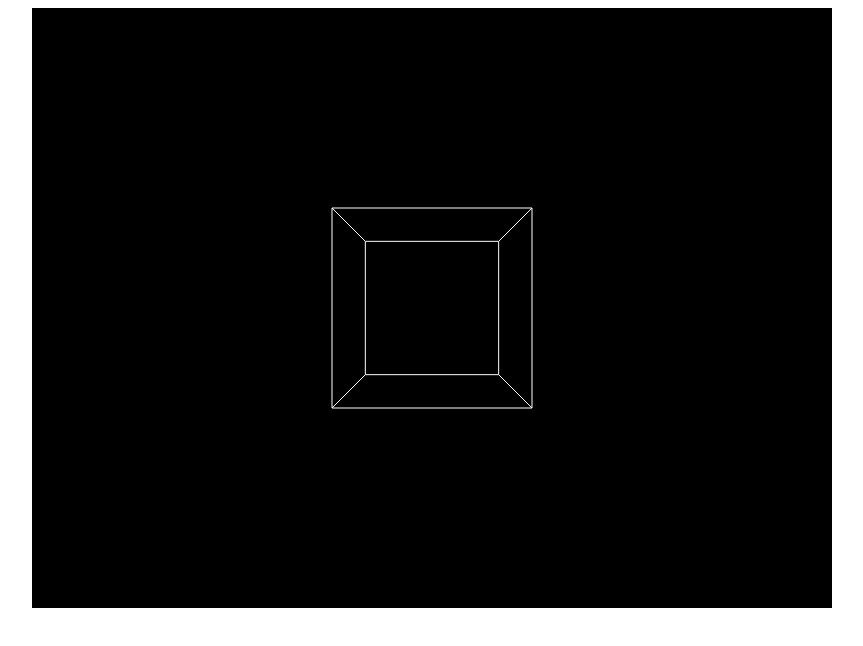
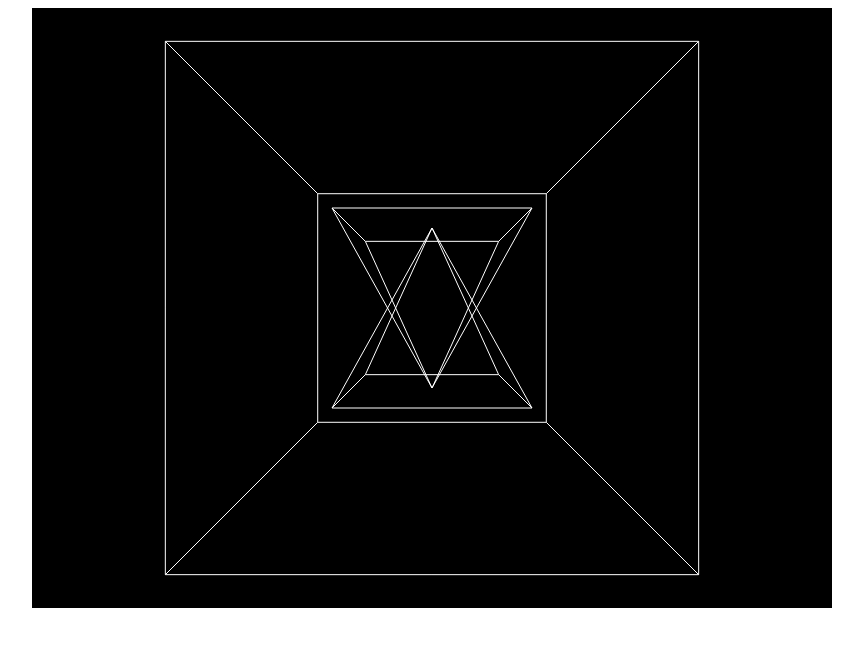
Before and after one commit to BaselABathish/3d_engine_ver_1, a website: page index.html in a window 1280 px wide. Shown: the whole page, without its empty margins (208-1071 px from the left). Drawn offline with Linux system fonts and the light colour scheme.

Commit message:
Added shapes

```diff
--- /dev/null
+++ b/engine.js
@@ -0,0 +1,216 @@
+
+    const canvas = document.getElementById('canvas');
+    const ctx = canvas.getContext('2d'); //2d drawing context so I can fake 3d using math
+    let d = 400
+    let angleX = 0, angleY = 0, angleZ = 0 //keep track of rotation
+    window.addEventListener('keydown', e => {
+    if (e.key === 'ArrowLeft') angleY -= 0.1;
+    if (e.key === 'ArrowRight') angleY += 0.1;
+    if (e.key === 'ArrowUp') angleX -= 0.1;
+    if (e.key === 'ArrowDown') angleX += 0.1;
+
+    if (e.key === 'q') cameraY += 10;
+    if (e.key === 'e') cameraY -= 10;
+    if (e.key === 'a') cameraX -= 10;
+    if (e.key === 'd') cameraX += 10;
+    if (e.key === 'w') d += 10;
+    if (e.key === 's') d -= 10;
+});
+
+    let cameraX = 0,  cameraY = 0,  cameraZ = 0
+
+    // Cube vertices (3D points)
+    const vertices = [
+        /*
+    [-1, -1, -1],
+    [1, -1, -1],
+    [1, 1, -1],
+    [-1, 1, -1],
+    [-1, -1, 1],
+    [1, -1, 1],
+    [1, 1, 1],
+    [-1, 1, 1],
+
+         */
+
+
+    ];
+    // Cube edges (pairs of vertex indices), [first point, second point]
+    const edges = [
+        /*
+    [0,1],[1,2],[2,3],[3,0],
+    [4,5],[5,6],[6,7],[7,4],
+    [0,4],[1,5],[2,6],[3,7],
+
+         */
+
+    ];
+    function cube(start_x, start_y, start_z, size) {
+
+        let c = [
+
+            [start_x, start_y, start_z], //0, 0, 0
+            [start_x + size, start_y, start_z], //1, 0, 0
+            [start_x, start_y, start_z + size], //0, 0, 1
+            [start_x + size, start_y, start_z + size], //1, 0, 1
+
+            [start_x, start_y + size, start_z], //0, 1, 0
+            [start_x + size, start_y + size, start_z], //1, 1, 0
+            [start_x, start_y + size, start_z + size], //0, 1, 1
+            [start_x + size, start_y + size, start_z + size], //1, 1, 1
+        ]
+        for (i of c){
+            vertices.push(i)
+        }
+
+
+        let total_vertices = vertices.length;
+
+        let e = [
+            [total_vertices - 8, total_vertices - 7], //0, 0, 0 - 1, 0, 0
+            [total_vertices - 8, total_vertices - 6], //0, 0, 0 - 0, 0, 1
+            [total_vertices - 7, total_vertices - 5], //1, 0, 0 - 1, 0, 1
+            [total_vertices - 6, total_vertices - 5], //0, 0, 1 - 1, 0, 1
+
+            [total_vertices - 8, total_vertices - 4], //0, 0, 0 - 0, 1, 0
+            [total_vertices - 7, total_vertices - 3], //1, 0, 0 - 1, 1, 0
+            [total_vertices - 6, total_vertices - 2], //0, 0, 1 - 0, 1, 1
+            [total_vertices - 5, total_vertices - 1], //1, 0, 1 - 1, 1, 1
+
+            [total_vertices - 4, total_vertices - 3], //0, 1, 0 - 1, 1, 0
+            [total_vertices - 4, total_vertices - 2], //0, 1, 0 - 0, 1, 1
+            [total_vertices - 3, total_vertices - 1], //1, 1, 0 - 1, 1, 1
+            [total_vertices - 2, total_vertices - 1], //0, 1, 1 - 1, 1, 1
+
+
+
+
+        ]
+        for (i of e){
+            edges.push(i)
+        }
+
+
+
+
+
+    }
+    function pyramid(start_x, start_y, start_z, size) {
+
+        let c = [
+
+            [start_x, start_y, start_z], //0, 0, 0
+            [start_x + size, start_y, start_z], //1, 0, 0
+            [start_x, start_y, start_z + size], //0, 0, 1
+            [start_x + size, start_y, start_z + size], //1, 0, 1
+
+            [start_x + size/2, start_y + size, start_z + size/2], //0.5, 1, 0.5
+        ]
+        for (i of c){
+            vertices.push(i)
+        }
+
+        let total_vertices = vertices.length;
+
+        let e = [
+            [total_vertices - 5, total_vertices - 4], //0, 0, 0 - 1, 0, 0
+            [total_vertices - 5, total_vertices - 3], //0, 0, 0 - 0, 0, 1
+            [total_vertices - 4, total_vertices - 2], //1, 0, 0 - 1, 0, 1
+            [total_vertices - 3, total_vertices - 2], //0, 0, 1 - 1, 0, 1
+
+            [total_vertices - 5, total_vertices - 1],
+            [total_vertices - 4, total_vertices - 1],
+            [total_vertices - 3, total_vertices - 1],
+            [total_vertices - 2, total_vertices - 1]
+
+
+
+
+        ]
+        for (i of e){
+            edges.push(i)
+        }
+
+
+    }
+
+
+
+    cube(-2, -2, -2, 4)
+    pyramid(-1, -1, -1, 2)
+    pyramid(1, 1, 1, -2)
+
+
+
+
+
+
+
+    // TEMP placeholder: simply draw vertices as points
+    function draw(vertices) {
+    ctx.clearRect(0, 0, canvas.width, canvas.height); //clears canvas
+    //d is defined above
+    const Zoffset = 5
+
+    for (const [i, j] of edges) { //connect each i to j
+
+    const ix = ((vertices[i][0]*d)/ (vertices[i][2] +Zoffset))+cameraX; //try with and without offset
+    const iy = ((vertices[i][1]*d)/ (vertices[i][2] +Zoffset))+cameraY;
+
+    const jx = ((vertices[j][0]*d)/ (vertices[j][2] +Zoffset))+cameraX;
+    const jy = ((vertices[j][1]*d)/ (vertices[j][2] +Zoffset))+cameraY;
+
+    const x1 = canvas.width/2 + ix //0, 0 on the canvas is in the top left corner, not the centre of the screen
+
+    const y1 = canvas.height/2 - iy //on the canvas y increases downward, so you must subtract
+    const x2 = canvas.width/2 + jx
+    const y2 = canvas.height/2 - jy
+
+    ctx.beginPath();
+    ctx.moveTo(x1, y1);
+    ctx.lineTo(x2, y2);
+    ctx.strokeStyle = 'white';
+    ctx.stroke();
+}
+}
+
+
+    function rotateX([x, y, z], angle) {
+    let newY = y * Math.cos(angle) - z * Math.sin(angle);
+    let newZ = y * Math.sin(angle) + z * Math.cos(angle);
+    return [x, newY, newZ];
+}
+
+
+    function rotateY([x, y, z], angle) {
+    let newX = (x*Math.cos(angle))+(z*Math.sin(angle));
+    let newZ = (-x*Math.sin(angle))+(z*Math.cos(angle));
+    return [newX, y, newZ];
+}
+
+
+
+    function rotateZ([x, y, z], angle) {
+    let newX = (x*Math.cos(angle))-(y*Math.sin(angle));
+    let newY = (x*Math.sin(angle))+(y*Math.cos(angle));
+
+    return [newX, newY, z];
+}
+
+
+    // Animation loop
+    function loop() {
+    let rotated_vertices = [];
+    for (v of vertices) {
+    let a = rotateX(v, angleX);
+    a = rotateY(a, angleY);
+    a = rotateZ(a, angleZ);
+
+    rotated_vertices.push(a);
+}
+
+    draw(rotated_vertices);
+    requestAnimationFrame(loop);
+}
+
+    loop();
--- a/index.html
+++ b/index.html
@@ -8,120 +8,6 @@
 </head>
 <body>
 <canvas id="canvas" width="800px" height="600px"></canvas>
-<script>
-    const canvas = document.getElementById('canvas');
-    const ctx = canvas.getContext('2d'); //2d drawing context so I can fake 3d using math
-    let d = 400
-    let angleX = 0, angleY = 0, angleZ = 0 //keep track of rotation
-    window.addEventListener('keydown', e => {
-        if (e.key === 'ArrowLeft') angleY -= 0.1;
-        if (e.key === 'ArrowRight') angleY += 0.1;
-        if (e.key === 'ArrowUp') angleX -= 0.1;
-        if (e.key === 'ArrowDown') angleX += 0.1;
-
-        if (e.key === 'q') cameraY += 10;
-        if (e.key === 'e') cameraY -= 10;
-        if (e.key === 'a') cameraX -= 10;
-        if (e.key === 'd') cameraX += 10;
-        if (e.key === 'w') d += 10;
-        if (e.key === 's') d -= 10;
-    });
-
-    let cameraX = 0,  cameraY = 0,  cameraZ = 0
-
-    // Cube vertices (3D points)
-    const vertices = [
-        [-1, -1, -1],
-        [1, -1, -1],
-        [1, 1, -1],
-        [-1, 1, -1],
-        [-1, -1, 1],
-        [1, -1, 1],
-        [1, 1, 1],
-        [-1, 1, 1],
-
-
-    ];
-
-    // Cube edges (pairs of vertex indices), [first point, second point]
-    const edges = [
-        [0,1],[1,2],[2,3],[3,0],
-        [4,5],[5,6],[6,7],[7,4],
-        [0,4],[1,5],[2,6],[3,7],
-
-
-
-
-    ];
-
-    // TEMP placeholder: simply draw vertices as points
-    function draw(vertices) {
-        ctx.clearRect(0, 0, canvas.width, canvas.height); //clears canvas
-        //d is defined above
-        const Zoffset = 5
-
-        for (const [i, j] of edges) { //connect each i to j
-
-            const ix = ((vertices[i][0]*d)/ (vertices[i][2] +Zoffset))+cameraX; //try with and without offset
-            const iy = ((vertices[i][1]*d)/ (vertices[i][2] +Zoffset))+cameraY;
-
-            const jx = ((vertices[j][0]*d)/ (vertices[j][2] +Zoffset))+cameraX;
-            const jy = ((vertices[j][1]*d)/ (vertices[j][2] +Zoffset))+cameraY;
-
-            const x1 = canvas.width/2 + ix //0, 0 on the canvas is in the top left corner, not the centre of the screen
-
-            const y1 = canvas.height/2 - iy //on the canvas y increases downward, so you must subtract
-            const x2 = canvas.width/2 + jx
-            const y2 = canvas.height/2 - jy
-
-            ctx.beginPath();
-            ctx.moveTo(x1, y1);
-            ctx.lineTo(x2, y2);
-            ctx.strokeStyle = 'white';
-            ctx.stroke();
-        }
-    }
-
-
-    function rotateX([x, y, z], angle) {
-        let newY = y * Math.cos(angle) - z * Math.sin(angle);
-        let newZ = y * Math.sin(angle) + z * Math.cos(angle);
-        return [x, newY, newZ];
-    }
-
-
-    function rotateY([x, y, z], angle) {
-        let newX = (x*Math.cos(angle))+(z*Math.sin(angle));
-        let newZ = (-x*Math.sin(angle))+(z*Math.cos(angle));
-        return [newX, y, newZ];
-    }
-
-
-
-    function rotateZ([x, y, z], angle) {
-        let newX = (x*Math.cos(angle))-(y*Math.sin(angle));
-        let newY = (x*Math.sin(angle))+(y*Math.cos(angle));
-
-        return [newX, newY, z];
-    }
-
-
-    // Animation loop
-    function loop() {
-        let rotated_vertices = [];
-        for (v of vertices) {
-            let a = rotateX(v, angleX);
-            a = rotateY(a, angleY);
-            a = rotateZ(a, angleZ);
-
-            rotated_vertices.push(a);
-        }
-
-        draw(rotated_vertices);
-        requestAnimationFrame(loop);
-    }
-
-    loop();
-</script>
+<script src="engine.js"></script>
 </body>
 </html>
```
Also changed, not shown: README.md.
